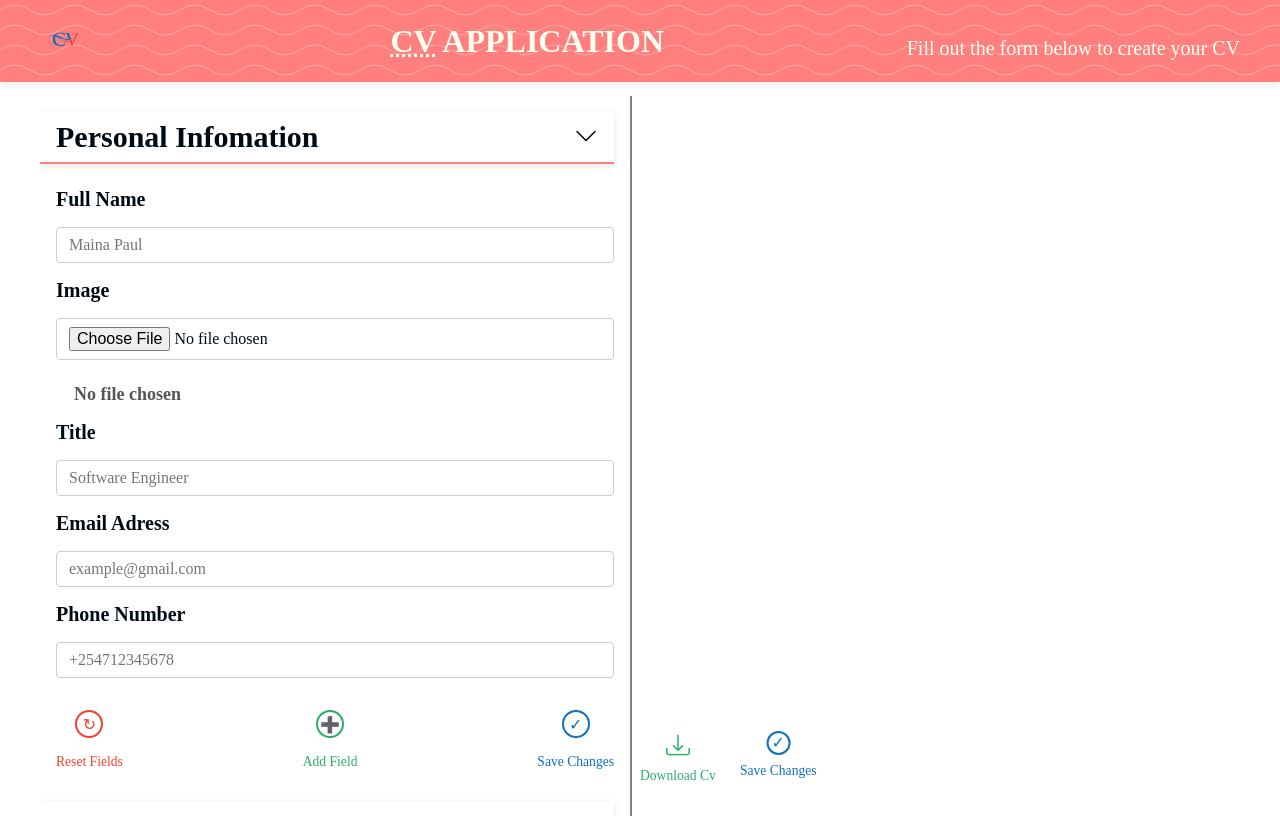
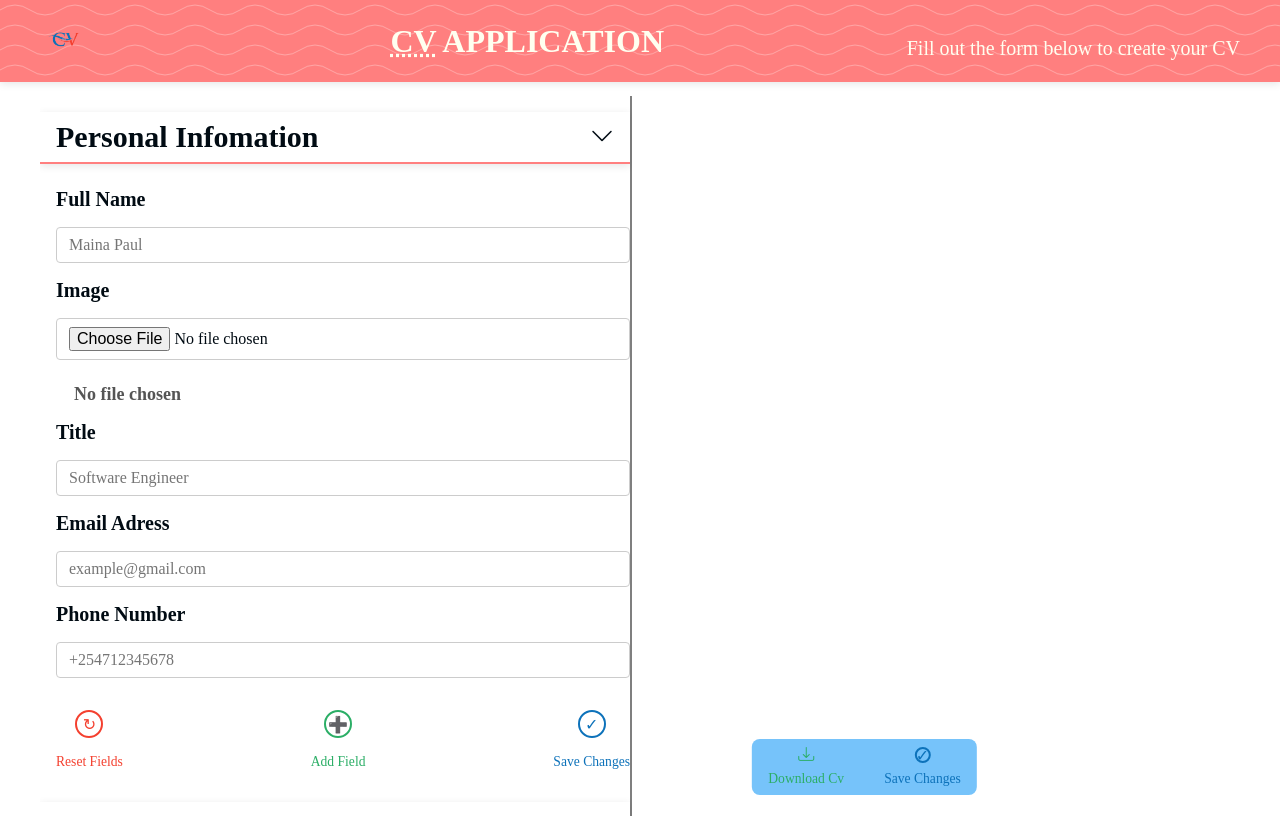
Before and after one commit to Legend-Paul/CV-Application, a React (Vite) app: page / in a window 1280 px wide. Built offline with nearby package versions, Linux system fonts and the light colour scheme; a web font is replaced by a local one.

Commit message:
Add styles to the bottom navigation bar

```diff
--- a/src/index.css
+++ b/src/index.css
@@ -33,7 +33,7 @@ main {
 }
 section {
   .section-fields-cont {
-    padding: 1rem 1rem 1rem 0;
+    padding: 1rem 0;
     border-right: 2px solid var(--medium-grey);
     .info-fields {
       padding-left: 1rem;
@@ -285,23 +285,24 @@ a {
 
 .action-btn-cont {
   position: fixed;
-  bottom: 1rem;
+  bottom: 5px;
   right: 50%;
-  transform: translateX(100%);
+  transform: translateX(150%);
+  background-color: var(--light-blue);
+  padding: 0.5rem 1rem;
 
   display: flex;
   justify-content: center;
   align-items: center;
 
-  gap: 1.5rem;
+  gap: 2.5rem;
   font-size: 2.5rem;
 
   padding: 0.25rem 0.5;
   border-radius: 0.5rem;
-  /* background-color: var(--medium-grey); */
   button {
-    width: 1.5rem;
-    /* height: 2rem; */
+    width: 1rem;
+    height: 1rem;
   }
   p {
     margin-bottom: 0;
@@ -309,7 +310,7 @@ a {
   }
   i {
     display: inline-block;
-    font-size: 1.5rem;
+    font-size: 1rem;
     color: var(--primary-color);
     cursor: pointer;
   }
@@ -332,7 +333,7 @@ a {
     color: var(--primary-color) !important;
   }
   i {
-    font-size: 1.5rem;
+    font-size: 1rem;
     padding: 0;
   }
 }
@@ -349,14 +350,13 @@ a {
   flex-direction: column;
   align-items: center;
   justify-content: center;
-  /* gap: 0.5rem; */
+  gap: 0.5rem;
   p {
     font-size: 0.85rem;
     color: var(--moderate-green);
   }
 }
 .download-cv {
-  padding: 0.5rem 1rem;
   display: flex;
   flex-direction: column;
   align-items: center;
@@ -367,7 +367,7 @@ a {
   cursor: pointer;
 
   i {
-    font-size: 1.5rem;
+    font-size: 1rem;
     color: var(--moderate-green);
     transition: var(--small-transition);
     &:active {
@@ -392,6 +392,10 @@ a {
       display: inline-block;
     }
   }
+  .action-btn-cont {
+    transform: translateX(50%);
+  }
+
   .toggle-preview-btn-cont {
     display: flex;
     gap: 0;
@@ -404,7 +408,7 @@ a {
     display: none;
   }
   .section-fields-cont {
-    padding-right: 3.5rem !important;
+    /* padding-right: 3.5rem !important; */
     border-right: none !important;
   }
 }
```
